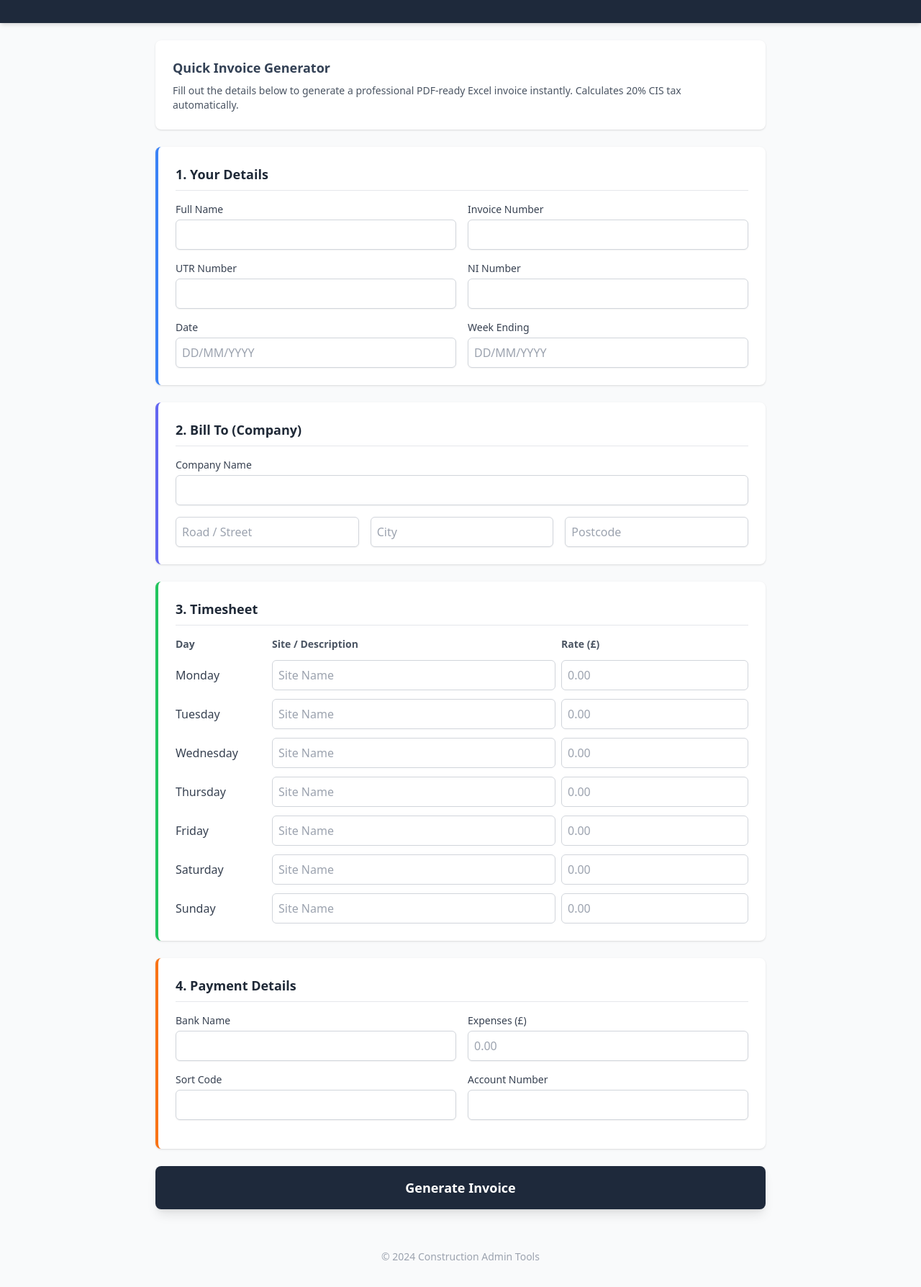
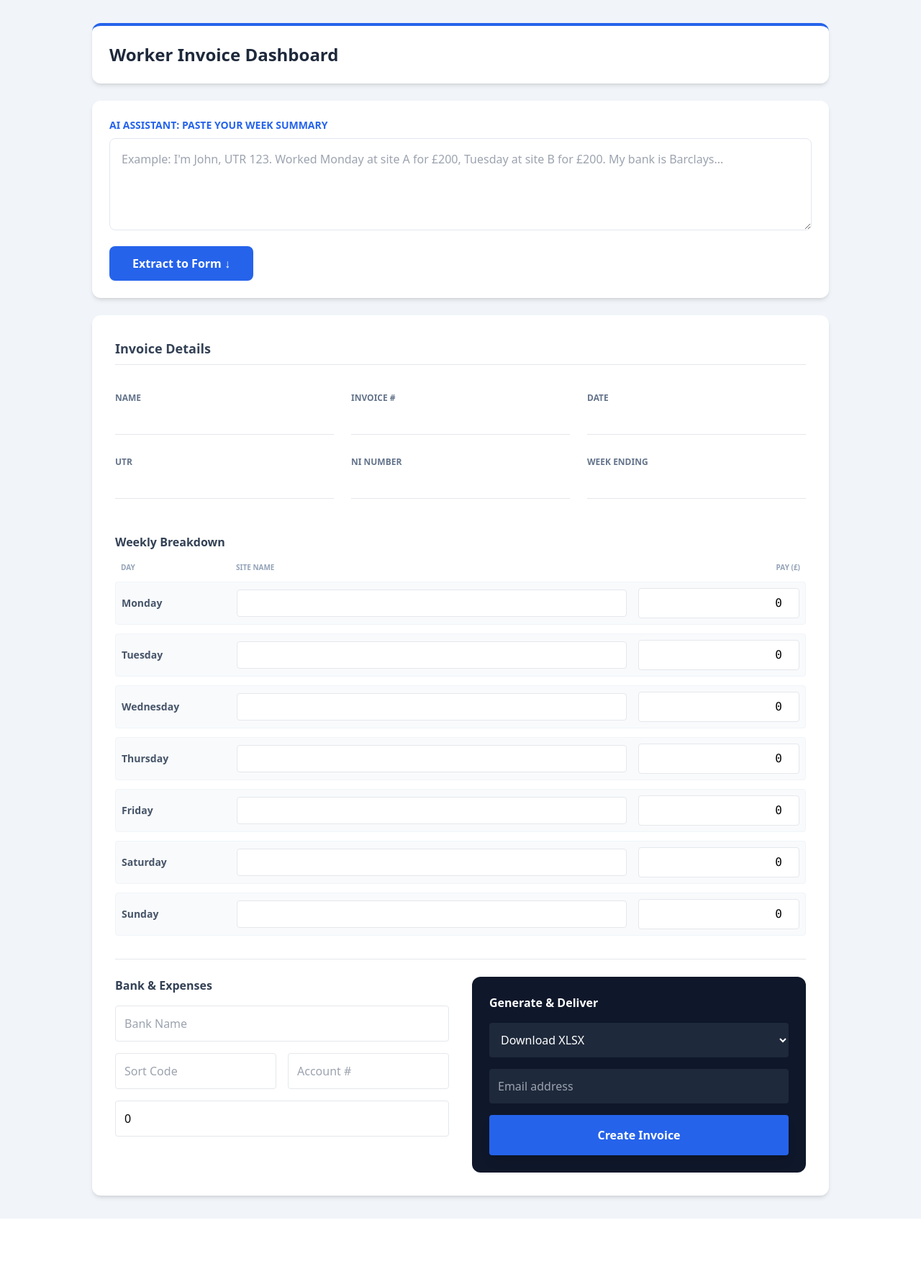
Before and after one commit to brandonparkash/invoice-tool, a FastAPI app: page / in a window 1280 px wide. Shown: the whole page at 72% size. After the commit the page ends 1693 px from the top, so only its background shows below. Run offline with FastAPI, Linux system fonts and the light colour scheme; some libraries are stand-ins or nearby versions.

Commit message:
index.html

```diff
--- a/templates/index.html
+++ b/templates/index.html
@@ -1,154 +1,109 @@
 <!DOCTYPE html>
-<html lang="en-UK">
+<html lang="en">
 <head>
     <meta charset="UTF-8">
-    <meta name="viewport" content="width=device-width, initial-scale=1.0">
-    <title>{{ title }}</title>
+    <title>Invoice Tool v3</title>
     <script src="https://cdn.tailwindcss.com"></script>
 </head>
-<body class="bg-gray-50 text-gray-800 font-sans">
+<body class="bg-slate-100 min-h-screen p-4 md:p-8 font-sans">
+    <div class="max-w-5xl mx-auto space-y-6">
 
-    <header class="bg-slate-800 text-white p-4 shadow-md">
-        <div class="max-w-4xl mx-auto flex justify-between items-center">
-            <h2 class="text-xl font-bold tracking-wide">{{ title }}</h2>
-        </div>
-    </header>
-
-    <div class="max-w-4xl mx-auto p-6">
-
-        <div class="bg-white rounded-lg shadow p-6 mb-6">
-            <h3 class="text-lg font-semibold mb-2 text-slate-700">Quick Invoice Generator</h3>
-            <p class="text-gray-600 text-sm">
-                Fill out the details below to generate a professional PDF-ready Excel invoice instantly.
-                Calculates 20% CIS tax automatically.
-            </p>
+        <div class="bg-white p-6 rounded-xl shadow-md border-t-4 border-blue-600">
+            <h1 class="text-2xl font-black text-slate-800">Worker Invoice Dashboard</h1>
         </div>
 
-        <form action="{{ url_for('home') }}" method="post" class="space-y-6">
+        <div class="bg-white p-6 rounded-xl shadow-md">
+            <label class="block text-sm font-bold text-blue-600 mb-2 uppercase">AI Assistant: Paste your week summary</label>
+            <textarea id="ai-input" class="w-full h-32 border border-slate-200 rounded-lg p-4 focus:ring-2 focus:ring-blue-500 outline-none"
+                placeholder="Example: I'm John, UTR 123. Worked Monday at site A for £200, Tuesday at site B for £200. My bank is Barclays..."></textarea>
+            <button onclick="runAI()" id="ai-btn" class="mt-4 bg-blue-600 text-white px-8 py-3 rounded-lg font-bold hover:bg-blue-700 transition">
+                Extract to Form ↓
+            </button>
+        </div>
 
-            <div class="bg-white rounded-lg shadow p-6 border-l-4 border-blue-500">
-                <h4 class="text-lg font-bold mb-4 border-b pb-2">1. Your Details</h4>
-                <div class="grid grid-cols-1 md:grid-cols-2 gap-4">
-                    <div>
-                        <label class="block text-sm font-medium text-gray-700">Full Name</label>
-                        <input type="text" name="name" required class="mt-1 block w-full rounded-md border-gray-300 shadow-sm focus:border-blue-500 focus:ring-blue-500 p-2 border">
+        <form action="/generate" method="post" class="bg-white p-8 rounded-xl shadow-md space-y-8">
+            <h2 class="text-lg font-bold text-slate-700 border-b pb-2">Invoice Details</h2>
+
+            <div class="grid grid-cols-1 md:grid-cols-3 gap-6">
+                <div><label class="text-xs font-bold text-slate-500">NAME</label><input type="text" name="name" id="f_name" class="w-full border-b p-2 outline-none focus:border-blue-500" required></div>
+                <div><label class="text-xs font-bold text-slate-500">INVOICE #</label><input type="text" name="invoice_no" id="f_invoice_no" class="w-full border-b p-2 outline-none focus:border-blue-500"></div>
+                <div><label class="text-xs font-bold text-slate-500">DATE</label><input type="text" name="current_date" id="f_current_date" class="w-full border-b p-2 outline-none focus:border-blue-500"></div>
+                <div><label class="text-xs font-bold text-slate-500">UTR</label><input type="text" name="utr" id="f_utr" class="w-full border-b p-2 outline-none focus:border-blue-500"></div>
+                <div><label class="text-xs font-bold text-slate-500">NI NUMBER</label><input type="text" name="nin" id="f_nin" class="w-full border-b p-2 outline-none focus:border-blue-500"></div>
+                <div><label class="text-xs font-bold text-slate-500">WEEK ENDING</label><input type="text" name="week_ending" id="f_week_ending" class="w-full border-b p-2 outline-none focus:border-blue-500"></div>
+            </div>
+
+            <div class="pt-4">
+                <h3 class="font-bold text-slate-700 mb-4">Weekly Breakdown</h3>
+                <div class="space-y-3">
+                    <div class="grid grid-cols-12 gap-4 font-bold text-[10px] text-slate-400 px-2 uppercase">
+                        <div class="col-span-2">Day</div><div class="col-span-7">Site Name</div><div class="col-span-3 text-right">Pay (£)</div>
                     </div>
-                    <div>
-                        <label class="block text-sm font-medium text-gray-700">Invoice Number</label>
-                        <input type="text" name="invoice_no" required class="mt-1 block w-full rounded-md border-gray-300 shadow-sm focus:border-blue-500 focus:ring-blue-500 p-2 border">
-                    </div>
-                    <div>
-                        <label class="block text-sm font-medium text-gray-700">UTR Number</label>
-                        <input type="text" name="utr" required class="mt-1 block w-full rounded-md border-gray-300 shadow-sm focus:border-blue-500 focus:ring-blue-500 p-2 border">
-                    </div>
-                    <div>
-                        <label class="block text-sm font-medium text-gray-700">NI Number</label>
-                        <input type="text" name="nin" required class="mt-1 block w-full rounded-md border-gray-300 shadow-sm focus:border-blue-500 focus:ring-blue-500 p-2 border">
-                    </div>
-                    <div>
-                        <label class="block text-sm font-medium text-gray-700">Date</label>
-                        <input type="text" name="current_date" placeholder="DD/MM/YYYY" required class="mt-1 block w-full rounded-md border-gray-300 shadow-sm focus:border-blue-500 focus:ring-blue-500 p-2 border">
-                    </div>
-                    <div>
-                        <label class="block text-sm font-medium text-gray-700">Week Ending</label>
-                        <input type="text" name="week_ending" placeholder="DD/MM/YYYY" required class="mt-1 block w-full rounded-md border-gray-300 shadow-sm focus:border-blue-500 focus:ring-blue-500 p-2 border">
-                    </div>
+
+                    <script>
+                        const days = ["Monday", "Tuesday", "Wednesday", "Thursday", "Friday", "Saturday", "Sunday"];
+                        const keys = ["mon", "tues", "wed", "thurs", "fri", "sat", "sun"];
+                        days.forEach((day, i) => {
+                            document.write(`
+                                <div class="grid grid-cols-12 gap-4 items-center bg-slate-50 p-2 rounded border border-slate-100">
+                                    <span class="col-span-2 text-sm font-bold text-slate-600">${day}</span>
+                                    <input type="text" name="site_${keys[i]}" id="f_site_${keys[i]}" class="col-span-7 border rounded p-2 text-sm">
+                                    <input type="number" name="pay_${keys[i]}" id="f_pay_${keys[i]}" value="0" class="col-span-3 border rounded p-2 text-right font-mono">
+                                </div>
+                            `);
+                        });
+                    </script>
                 </div>
             </div>
 
-            <div class="bg-white rounded-lg shadow p-6 border-l-4 border-indigo-500">
-                <h4 class="text-lg font-bold mb-4 border-b pb-2">2. Bill To (Company)</h4>
-                <div class="grid grid-cols-1 gap-4">
-                    <div>
-                        <label class="block text-sm font-medium text-gray-700">Company Name</label>
-                        <input type="text" name="company_name" required class="mt-1 block w-full rounded-md border-gray-300 shadow-sm focus:border-indigo-500 focus:ring-indigo-500 p-2 border">
+            <div class="grid grid-cols-1 md:grid-cols-2 gap-8 pt-6 border-t">
+                <div class="space-y-4">
+                    <h3 class="font-bold text-slate-700">Bank & Expenses</h3>
+                    <input type="text" name="bank_name" id="f_bank_name" placeholder="Bank Name" class="w-full border p-3 rounded">
+                    <div class="flex gap-4">
+                        <input type="text" name="sort_code" id="f_sort_code" placeholder="Sort Code" class="w-1/2 border p-3 rounded">
+                        <input type="text" name="account_no" id="f_account_no" placeholder="Account #" class="w-1/2 border p-3 rounded">
                     </div>
-                    <div class="grid grid-cols-1 md:grid-cols-3 gap-4">
-                        <input type="text" name="company_road" placeholder="Road / Street" required class="block w-full rounded-md border-gray-300 shadow-sm p-2 border">
-                        <input type="text" name="company_city" placeholder="City" required class="block w-full rounded-md border-gray-300 shadow-sm p-2 border">
-                        <input type="text" name="company_postcode" placeholder="Postcode" required class="block w-full rounded-md border-gray-300 shadow-sm p-2 border">
-                    </div>
+                    <input type="number" name="expenses" id="f_expenses" value="0" placeholder="Expenses" class="w-full border p-3 rounded">
+                </div>
+
+                <div class="bg-slate-900 text-white p-6 rounded-xl space-y-4">
+                    <h3 class="font-bold">Generate & Deliver</h3>
+                    <select name="delivery" class="w-full bg-slate-800 border-none p-3 rounded text-white outline-none">
+                        <option value="download">Download XLSX</option>
+                        <option value="email">Email Directly</option>
+                    </select>
+                    <input type="email" name="email_to" id="f_email_to" placeholder="Email address" class="w-full bg-slate-800 border-none p-3 rounded text-white">
+                    <button type="submit" class="w-full bg-blue-600 hover:bg-blue-500 text-white font-bold py-4 rounded shadow-lg transition">Create Invoice</button>
                 </div>
             </div>
-
-            <div class="bg-white rounded-lg shadow p-6 border-l-4 border-green-500">
-                <h4 class="text-lg font-bold mb-4 border-b pb-2">3. Timesheet</h4>
-                <div class="space-y-3">
-                    <div class="hidden md:grid grid-cols-6 gap-2 font-semibold text-sm text-gray-600">
-                        <div class="col-span-1">Day</div>
-                        <div class="col-span-3">Site / Description</div>
-                        <div class="col-span-2">Rate (£)</div>
-                    </div>
-
-                    <div class="grid grid-cols-1 md:grid-cols-6 gap-2 items-center">
-                        <div class="font-medium text-gray-700">Monday</div>
-                        <input type="text" name="site_mon" placeholder="Site Name" class="col-span-3 rounded-md border-gray-300 border p-2">
-                        <input type="number" step="0.01" name="pay_mon" placeholder="0.00" class="col-span-2 rounded-md border-gray-300 border p-2">
-                    </div>
-                    <div class="grid grid-cols-1 md:grid-cols-6 gap-2 items-center">
-                        <div class="font-medium text-gray-700">Tuesday</div>
-                        <input type="text" name="site_tues" placeholder="Site Name" class="col-span-3 rounded-md border-gray-300 border p-2">
-                        <input type="number" step="0.01" name="pay_tues" placeholder="0.00" class="col-span-2 rounded-md border-gray-300 border p-2">
-                    </div>
-                    <div class="grid grid-cols-1 md:grid-cols-6 gap-2 items-center">
-                        <div class="font-medium text-gray-700">Wednesday</div>
-                        <input type="text" name="site_wed" placeholder="Site Name" class="col-span-3 rounded-md border-gray-300 border p-2">
-                        <input type="number" step="0.01" name="pay_wed" placeholder="0.00" class="col-span-2 rounded-md border-gray-300 border p-2">
-                    </div>
-                    <div class="grid grid-cols-1 md:grid-cols-6 gap-2 items-center">
-                        <div class="font-medium text-gray-700">Thursday</div>
-                        <input type="text" name="site_thurs" placeholder="Site Name" class="col-span-3 rounded-md border-gray-300 border p-2">
-                        <input type="number" step="0.01" name="pay_thurs" placeholder="0.00" class="col-span-2 rounded-md border-gray-300 border p-2">
-                    </div>
-                    <div class="grid grid-cols-1 md:grid-cols-6 gap-2 items-center">
-                        <div class="font-medium text-gray-700">Friday</div>
-                        <input type="text" name="site_fri" placeholder="Site Name" class="col-span-3 rounded-md border-gray-300 border p-2">
-                        <input type="number" step="0.01" name="pay_fri" placeholder="0.00" class="col-span-2 rounded-md border-gray-300 border p-2">
-                    </div>
-                    <div class="grid grid-cols-1 md:grid-cols-6 gap-2 items-center">
-                        <div class="font-medium text-gray-700">Saturday</div>
-                        <input type="text" name="site_sat" placeholder="Site Name" class="col-span-3 rounded-md border-gray-300 border p-2">
-                        <input type="number" step="0.01" name="pay_sat" placeholder="0.00" class="col-span-2 rounded-md border-gray-300 border p-2">
-                    </div>
-                    <div class="grid grid-cols-1 md:grid-cols-6 gap-2 items-center">
-                        <div class="font-medium text-gray-700">Sunday</div>
-                        <input type="text" name="site_sun" placeholder="Site Name" class="col-span-3 rounded-md border-gray-300 border p-2">
-                        <input type="number" step="0.01" name="pay_sun" placeholder="0.00" class="col-span-2 rounded-md border-gray-300 border p-2">
-                    </div>
-                </div>
-            </div>
-
-            <div class="bg-white rounded-lg shadow p-6 border-l-4 border-orange-500">
-                <h4 class="text-lg font-bold mb-4 border-b pb-2">4. Payment Details</h4>
-                <div class="grid grid-cols-1 md:grid-cols-2 gap-4 mb-4">
-                    <div>
-                        <label class="block text-sm font-medium text-gray-700">Bank Name</label>
-                        <input type="text" name="bank_name" required class="mt-1 block w-full rounded-md border-gray-300 shadow-sm p-2 border">
-                    </div>
-                    <div>
-                        <label class="block text-sm font-medium text-gray-700">Expenses (£)</label>
-                        <input type="number" step="0.01" name="expenses" placeholder="0.00" class="mt-1 block w-full rounded-md border-gray-300 shadow-sm p-2 border">
-                    </div>
-                    <div>
-                        <label class="block text-sm font-medium text-gray-700">Sort Code</label>
-                        <input type="text" name="sort_code" required class="mt-1 block w-full rounded-md border-gray-300 shadow-sm p-2 border">
-                    </div>
-                    <div>
-                        <label class="block text-sm font-medium text-gray-700">Account Number</label>
-                        <input type="text" name="account_no" required class="mt-1 block w-full rounded-md border-gray-300 shadow-sm p-2 border">
-                    </div>
-                </div>
-            </div>
-
-            <button type="submit" class="w-full bg-slate-800 text-white font-bold py-4 px-6 rounded-lg hover:bg-slate-700 transition duration-200 shadow-lg text-lg">
-                Generate Invoice
-            </button>
         </form>
     </div>
 
-    <footer class="text-center text-gray-400 text-sm py-8">
-        <p>&copy; 2024 Construction Admin Tools</p>
-    </footer>
+    <script>
+        async function runAI() {
+            const prompt = document.getElementById('ai-input').value;
+            const btn = document.getElementById('ai-btn');
+            if(!prompt) return;
+            btn.innerText = "Processing..."; btn.disabled = true;
 
+            try {
+                const res = await fetch('/slm-process', {
+                    method: 'POST',
+                    headers: {'Content-Type': 'application/json'},
+                    body: JSON.stringify({prompt})
+                });
+                const data = await res.json();
+                const parsed = JSON.parse(data.response);
+
+                for (let key in parsed) {
+                    const el = document.getElementById('f_' + key);
+                    if (el) el.value = parsed[key];
+                }
+            } finally {
+                btn.innerText = "Extract to Form ↓"; btn.disabled = false;
+            }
+        }
+    </script>
 </body>
 </html>
```
